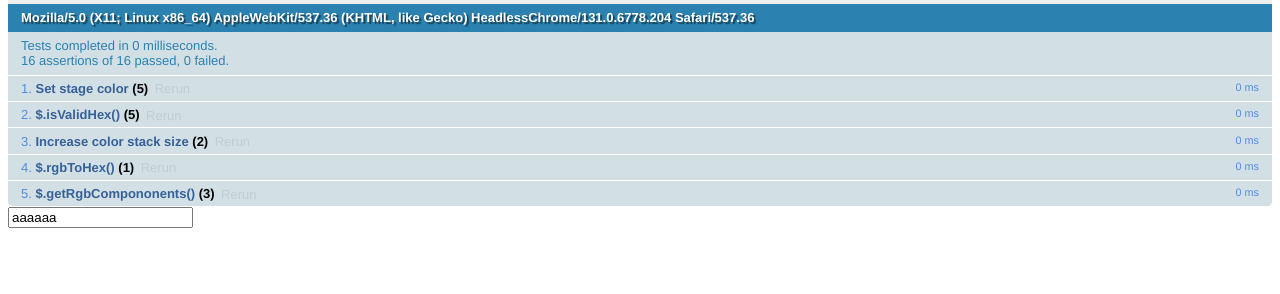
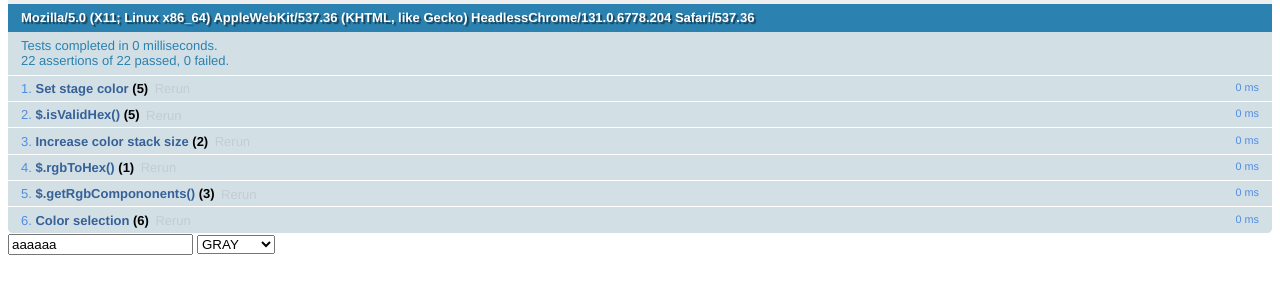
Before and after one commit to thesamtang/color-shift, a plain HTML site: page test/test.html in a window 1280 px wide. Shown: the part 92-386 px from the top of the page. Drawn offline with nearby package versions, Linux system fonts and the light colour scheme.

Commit message:
set current color from select

```diff
--- a/js/color.js
+++ b/js/color.js
@@ -31,34 +31,37 @@ $(document).ready(function() {
     });
 
     $select.change(function() {
-        console.log($(this).val());
+        console.log($(this).val() + " chosen");
         $selection = $(this).val();
         var $btn = $(".btn");
         switch($selection) {
             case "none":
                 $btn.css("background-color", "#999");
+                $.currentColor = "none";
                 break;
             case "red":
                 $btn.css("background-color", "#DE3E46");
                 $.currentColor = "red";
-//                $btn.hover(function() {
-//                    toggleHover("red");
-//                });
                 break;
             case "blue":
                 $btn.css("background-color", "#3E3EDE");
+                $.currentColor = "blue";
                 break;
             case "green":
                 $btn.css("background-color", "#3EDE56");
+                $.currentColor = "green";
                 break;
             case "yellow":
-                $btn.css("background-color", "#3EDE56");
+                $btn.css("background-color", "#FFFF66");
+                $.currentColor = "yellow";
                 break;
             case "black":
                 $btn.css("background-color", "#444");
+                $.currentColor = "black";
                 break;
             case "gray":
                 $btn.css("background-color", "#aaa");
+                $.currentColor = "gray";
                 break;
         }
     });
@@ -77,6 +80,17 @@ $(document).ready(function() {
                     $.colorStack.push(newColorHex.toUpperCase());
                     console.log($.colorStack);
                 }
+                break;
+            case "blue":
+                break;
+            case "green":
+                break;
+            case "yellow":
+                break;
+            case "black":
+                break;
+            case "gray":
+                break;
         }
 
     };
--- a/test/colorTest.js
+++ b/test/colorTest.js
@@ -56,7 +56,6 @@ QUnit.test("$.isValidHex()", function(assert) {
 });
 
 QUnit.test("Increase color stack size", function(assert) {
-
     var $stage = $("#stage"),
         $hex = $("#hex");
     var e = jQuery.Event("keyup");
@@ -79,8 +78,6 @@ QUnit.test("Increase color stack size", function(assert) {
     console.log(7);
 });
 
-// test for hex color change for light and dark bkgds
-
 QUnit.test("$.rgbToHex()", function(assert) {
     var rgb = "rgb(255, 255, 255)";
     assert.equal($.rgbToHex(rgb), "#ffffff");
@@ -91,6 +88,23 @@ QUnit.test("$.getRgbCompononents()", function(assert) {
     assert.equal(rgb[0], 255);
     assert.equal(rgb[1], 255);
     assert.equal(rgb[2], 255);
+});
+
+QUnit.test("Color selection", function(assert) {
+    var $select = $("#color-chooser");
+
+    $select.val("red").change();
+    assert.equal($.currentColor, "red");
+    $select.val("blue").change();
+    assert.equal($.currentColor, "blue");
+    $select.val("green").change();
+    assert.equal($.currentColor, "green");
+    $select.val("yellow").change();
+    assert.equal($.currentColor, "yellow");
+    $select.val("black").change();
+    assert.equal($.currentColor, "black");
+    $select.val("gray").change();
+    assert.equal($.currentColor, "gray");
 });
 
 
--- a/test/test.html
+++ b/test/test.html
@@ -18,6 +18,17 @@
     <div id="stage"></div>
     <input id="hex" type="text">
 
+    <!--Select-->
+    <select id="color-chooser">
+        <option value="none">SELECT</option>
+        <option value="red">RED</option>
+        <option value="blue">BLUE</option>
+        <option value="green">GREEN</option>
+        <option value="yellow">YELLOW</option>
+        <option value="black">BLACK</option>
+        <option value="gray">GRAY</option>
+    </select>
+
 
     <!-- Scripts -->
     <script src="https://ajax.googleapis.com/ajax/libs/jquery/2.1.3/jquery.min.js"></script>
```
Also changed, not shown: css/style.css (+7 -1 lines), index.html (+1 -0 lines).
